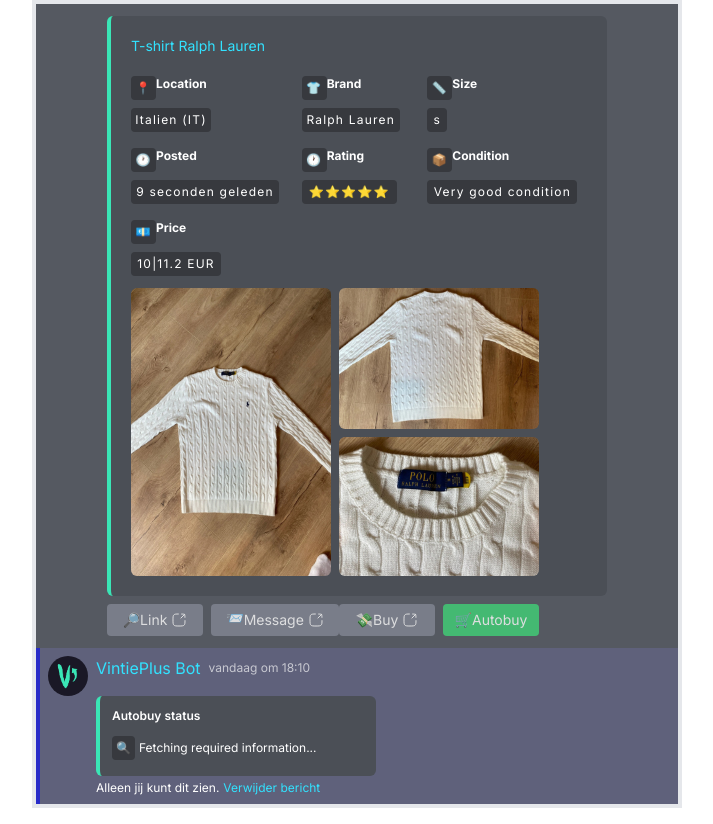
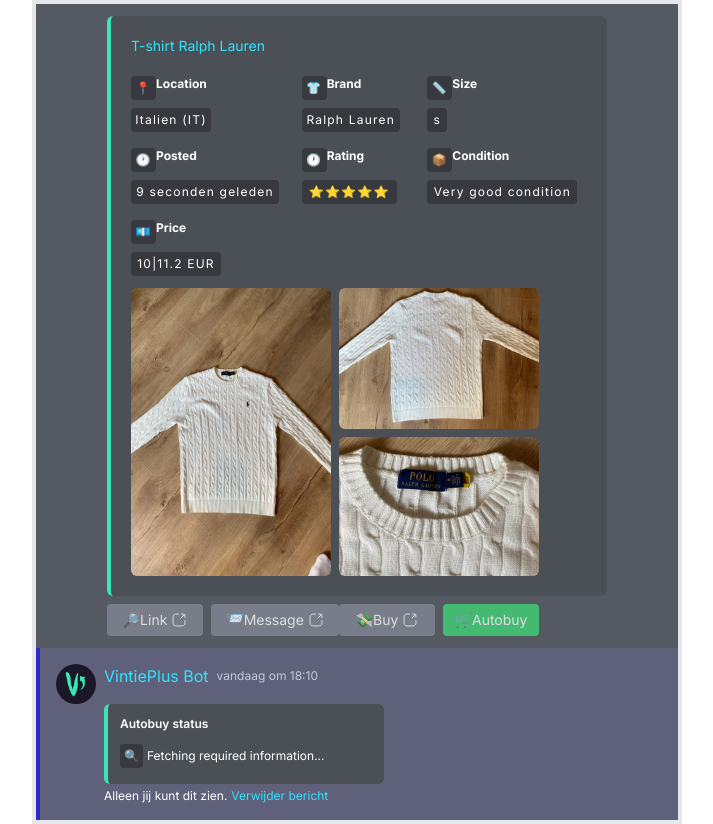
Before and after one commit to carbonkel525/vintie-plus-demo, a Next.js app: page / in a window 1280 px wide. Both pictures are taken after a click on the button "🛒Autobuy". Shown: the whole page, without its empty margins (283-996 px from the left). Built offline with nearby package versions, Linux system fonts and the light colour scheme.

Commit message:
small padding change on fetching status

```diff
--- a/src/components/FetchingStatus.jsx
+++ b/src/components/FetchingStatus.jsx
@@ -6,7 +6,7 @@
 
 function FetchingStatus({ emoji, status }) {
   return (
-    <div className="p-2 flex flex-row bg-[#686990] bg-opacity-55 border-l-4 border-[#282bc8] mt-3">
+    <div className="p-4 flex flex-row bg-[#686990] bg-opacity-55 border-l-4 border-[#282bc8] mt-3">
       <div>
         <div className="flex clear-start">
           <Image
```
